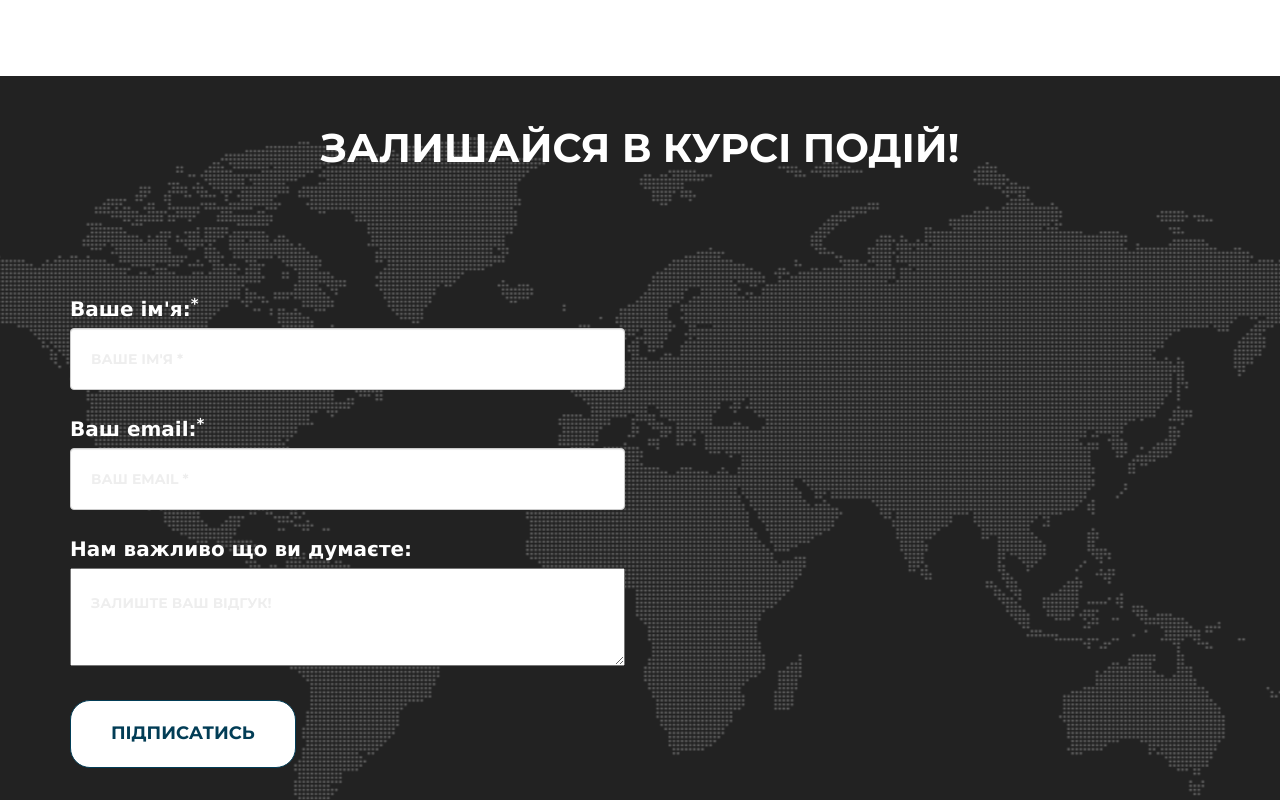
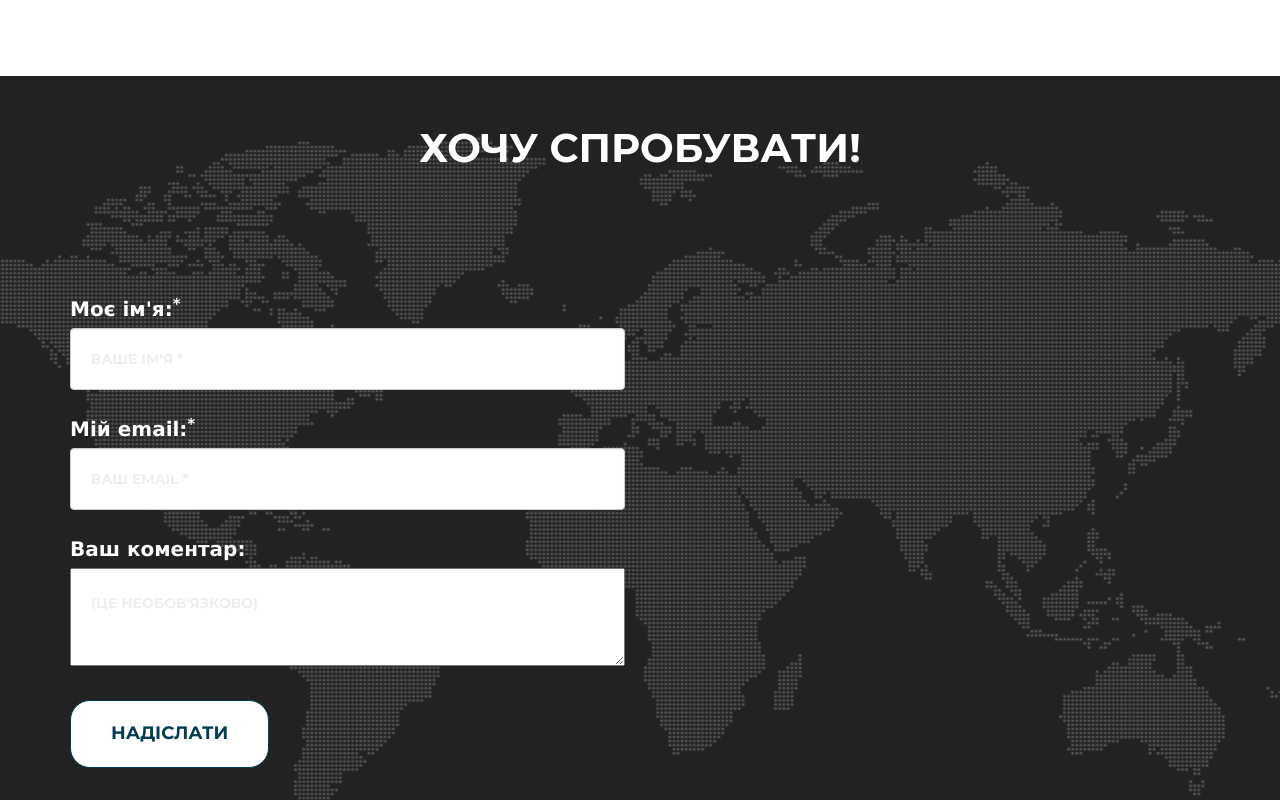
Before and after one commit to dosvid/landing, a website: page index.html in a window 1280 px wide. Shown: the part 1720-2520 px from the top of the page. Drawn offline with nearby package versions, Linux system fonts and the light colour scheme; a web font is replaced by a local one.

Commit message:
index.html. renamed sign-in form input labels and placeholders. moved extra CSS rules to agency.css

```diff
--- a/css/agency.css
+++ b/css/agency.css
@@ -782,7 +782,7 @@ section .row {
 :-ms-input-placeholder { /* Internet Explorer 10-11 */
   color:    #909;
 }
-::-ms-input-placeholder { /* Microsoft Edge */
+:-ms-input-placeholder { /* Microsoft Edge */
   color:    #909;
 }
 .form-group label {
@@ -800,6 +800,16 @@ section .row {
   font-size: 14px;
   font-family: Verdana;
 }
+
+#services ul.list-group.list-group-justified > li.list-group-item {
+    min-height: 80px;
+}
+
+#page-top > header > div > div > div > div.intro-lead-in {
+    font-style : normal;
+}
+
+
 #logo { height: 2em; }
 .navbar-brand {
   padding: 0px;
--- a/index.html
+++ b/index.html
@@ -24,9 +24,7 @@
     <!-- Theme CSS -->
     <link href="css/agency.css" rel="stylesheet">
     <style>
-        #services ul.list-group.list-group-justified > li.list-group-item {
-          min-height: 80px;
-        }
+
     </style>
     <!-- HTML5 Shim and Respond.js IE8 support of HTML5 elements and media queries -->
     <!-- WARNING: Respond.js doesn't work if you view the page via file:// -->
@@ -77,7 +75,7 @@
                     <div class="intro-heading">
                         <img id="main-logo" src="img/logos/logo.png" class="img-responsive img-centered" width="30%" />
                     </div>
-                    <div class="intro-lead-in" style="font-style:normal;">Соціальний проект, що пропонує широкі можливості для саморозвитку!</div>
+                    <div class="intro-lead-in">Соціальний проект, що пропонує широкі можливості для саморозвитку!</div>
                     <a id="more" href="#portfolioModal1" class="page-scroll btn btn-xl" data-toggle="modal">Детальніше</a>
                  </div>
             </div>
@@ -146,7 +144,7 @@
         <div class="container">
             <div class="row">
                 <div class="col-lg-12 text-center">
-                    <h2 class="section-heading">Залишайся в курсі подій!</h2>
+                    <h2 class="section-heading">Хочу спробувати!</h2>
                     <h3 class="section-subheading text-muted"></h3>
                 </div>
             </div>
@@ -156,25 +154,25 @@
                         <div class="row">
                             <div class="col-md-6">
                                 <div class="form-group">
-                                    <label for="name">Ваше ім'я:<sup>*</sup></label>
+                                    <label for="name">Моє ім'я:<sup>*</sup></label>
                                     <input type="text" class="form-control" placeholder="Ваше Ім'я *" id="name" required data-validation-required-message="Як Вас звати?">
                                     <p class="help-block text-danger"></p>
                                 </div>
                                 <div class="form-group">
-                                    <label for="email">Ваш email:<sup>*</sup></label>
+                                    <label for="email">Мій email:<sup>*</sup></label>
                                     <input type="email" name="_replyto" class="form-control" placeholder="Ваш email *" id="email" required data-validation-required-message="Вкажіть вашу електрону скриньку">
                                     <p class="help-block text-danger"></p>
                                 </div>
                                 <div class="form-group">
-                                    <label for="email">Нам важливо що ви думаєте:</label>
-                                    <textarea name="message" id="message" placeholder="Залиште ваш відгук!"></textarea>
+                                    <label for="email">Ваш коментар: </label>
+                                    <textarea name="message" id="message" placeholder="(це необов'язково)"></textarea>
                                     <p class="help-block text-danger"></p>
                                 </div>
                             </div>
                             <div class="clearfix"></div>
                             <div class="col-lg-12 text-left">
                                 <div id="success"></div>
-                                <input type="submit" class="btn btn-xl" value="Підписатись" />
+                                <input type="submit" class="btn btn-xl" value="Надіслати" />
                             </div>
                         </div>
                     </form>
```
